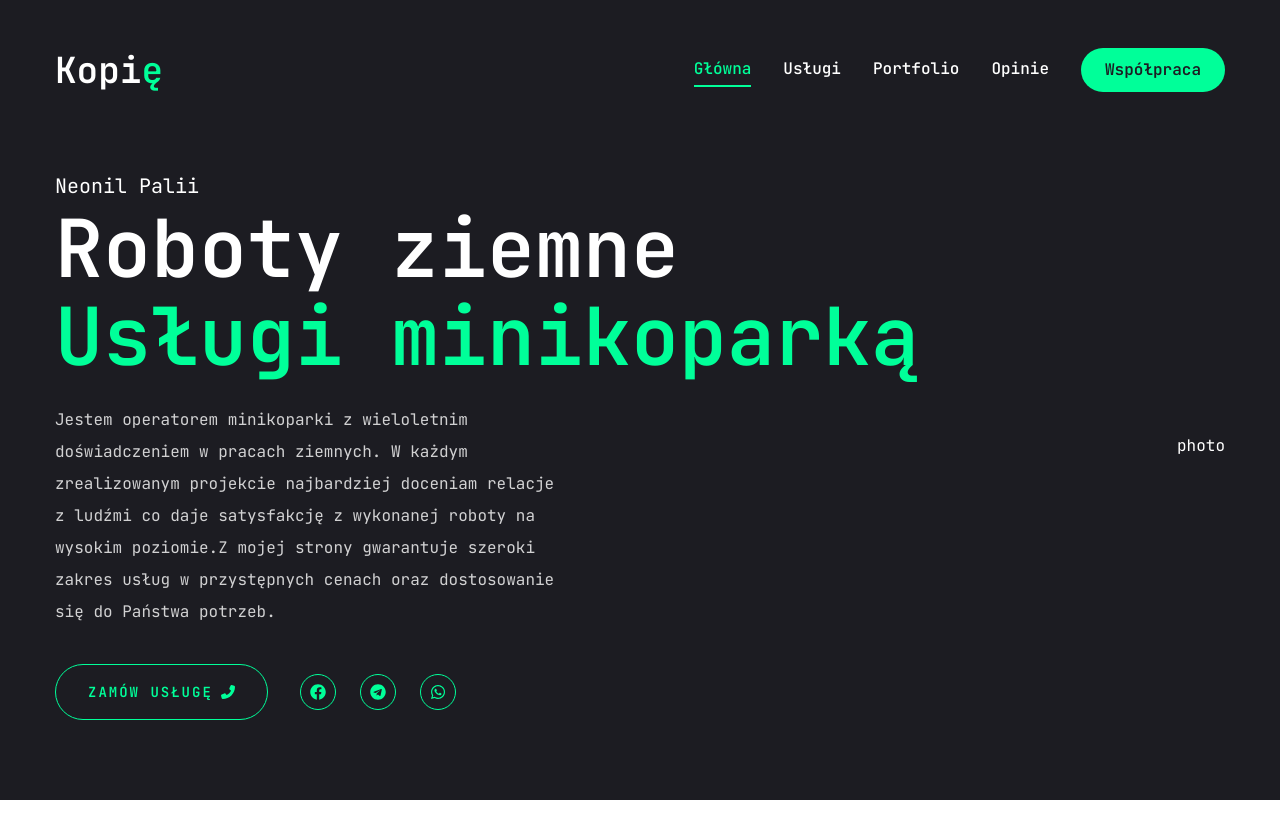
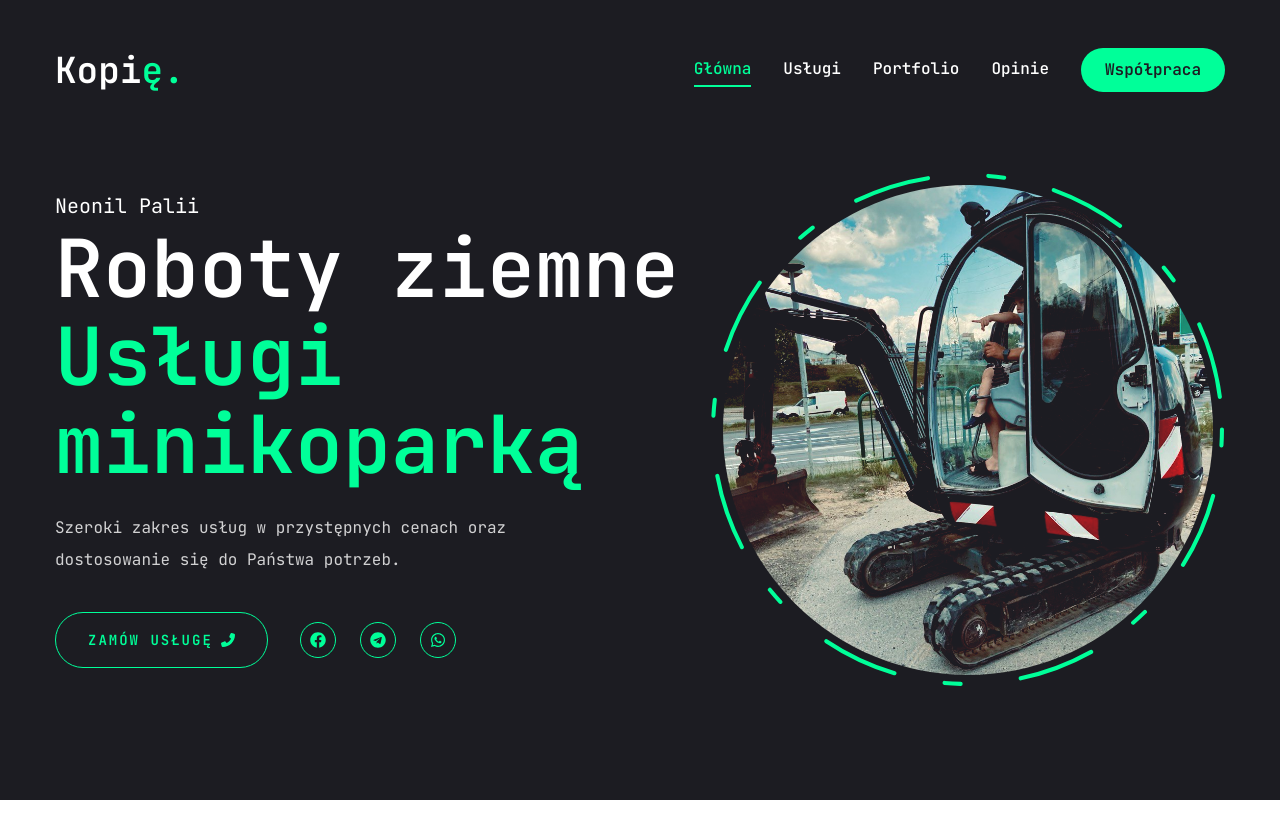
Before and after one commit to TetiPalii/minikoparka-czestochowa, a Next.js app: page / in a window 1280 px wide. Built offline with nearby package versions, Linux system fonts and the light colour scheme.

Commit message:
added circle

```diff
--- a/src/app/globals.css
+++ b/src/app/globals.css
@@ -7,7 +7,7 @@
     @apply font-primary bg-primary text-white leading-loose;
   }
   .h1{
-    @apply text-[40px] xl:text-[80px] leading-[1.1] font-semibold
+    @apply text-[36px] xl:text-[80px] leading-[1.1] font-semibold
   }
   .h2{
     @apply text-[36px] xl:text-[40px] leading-[1.1] font-semibold
--- a/src/app/page.tsx
+++ b/src/app/page.tsx
@@ -2,6 +2,7 @@ import { Button } from "@/components/ui/button";
 import { FaPhoneFlip } from "react-icons/fa6";
 import Image from "next/image";
 import Social from "@/components/Social";
+import Photo from "@/components/Photo";
 
 export default function Home() {
   return (
@@ -10,11 +11,11 @@ export default function Home() {
         <div className="flex flex-col xl:flex-row items-center justify-between xl:pt-8 xl:pb-24">
 
           {/**text */}
-          <div className="text-center xl:text-left">
+          <div className="text-center xl:text-left  xl:order-none">
             <span className="text-xl">Neonil Palii </span>
             <h1 className="h1 mb-6">Roboty ziemne<br /> <span className="text-accent">Usługi minikoparką </span>
             </h1>
-            <p className="max-w-[500px] mb-9 text-white/80">Jestem operatorem minikoparki z wieloletnim doświadczeniem w pracach ziemnych. W każdym zrealizowanym projekcie najbardziej doceniam relacje z ludźmi co daje satysfakcję z wykonanej roboty na wysokim poziomie.Z mojej strony gwarantuje szeroki zakres usług w przystępnych cenach oraz dostosowanie się do Państwa potrzeb.</p>
+            <p className="max-w-[500px] mb-9 text-white/80">Szeroki zakres usług w przystępnych cenach oraz dostosowanie się do Państwa potrzeb.</p>
             {/**button and socials */}
             <div className="flex flex-col xl:flex-row items-center gap-8">
               <Button variant="outline" className="uppercase flex items-center gap-2" size={"lg"}>
@@ -28,7 +29,10 @@ export default function Home() {
           </div>
 
           {/**photo */}
-          <div>photo</div>
+          <div className="order-1 xl:-none mb-8 xl:mb-0">
+            <Photo />
+          </div>
+
         </div>
       </div>
     </section>
--- a/src/components/Header.tsx
+++ b/src/components/Header.tsx
@@ -11,7 +11,7 @@ export default function Header() {
             <Link href="/">
                 <h1 className="text-4xl font-semibold">
                     Kopi
-                    <span className="text-accent">ę</span>
+                    <span className="text-accent">ę.</span>
                 </h1>
             </Link>
 
--- /dev/null
+++ b/src/components/Photo.tsx
@@ -0,0 +1,40 @@
+
+"use client"
+import { motion } from "framer-motion"
+import Image from "next/image"
+
+export default function Photo() {
+    return <div className="h-full w-full relative">
+        <motion.div initial={{ opacity: 0 }} animate={{ opacity: 1, transition: { delay: 2, duration: 0.4, ease: "easeIn" } }}>
+            {/**image */}
+            <motion.div initial={{ opacity: 0 }} animate={{ opacity: 1, transition: { delay: 2.4, duration: 0.4, ease: "easeInOut" } }}
+                className="w-[280px] h-[280px] xl:h-[490px] xl:w-[490px] mix-blend-lighten absolute top-[50%] left-[50%] translate-x-[-50%] translate-y-[-50%]">
+                <Image src="/mainFoto.jpeg" alt="minidigger" quality={100} priority className="object-cover rounded-full " fill />
+
+            </motion.div>
+
+
+            {/**circle */}
+            <motion.svg className={"w-[300px] h-[300px] xl:w-[515px] xl:h-[515px]"} fill={'transparent'} viewBox="0 0 506 506" xmlns="hrrp://www.w3.org/2000/svg">
+                <motion.circle
+                    cx="253"
+                    cy="253"
+                    r="250"
+                    stroke="#00ff99"
+                    strokeWidth="4"
+                    strokeLinecap="round"
+                    strokeLinejoin="round"
+                    initial={{ strokeDasharray: "24 10 0 0" }}
+                    animate={{
+                        strokeDasharray: ["15 120 25 25", "16 25 92 72", "4 250 22 22"],
+                        rotate: ["120, 360"]
+                    }} transition={{
+                        duration: 20,
+                        repeat: Infinity,
+                        repeatType: "reverse"
+                    }} />
+            </motion.svg>
+
+        </motion.div>
+    </div>
+}
```
Also changed, not shown: public/mainFoto.jpeg (added), src/public/photo_2024-07-11 02.41.18.jpeg (added).
